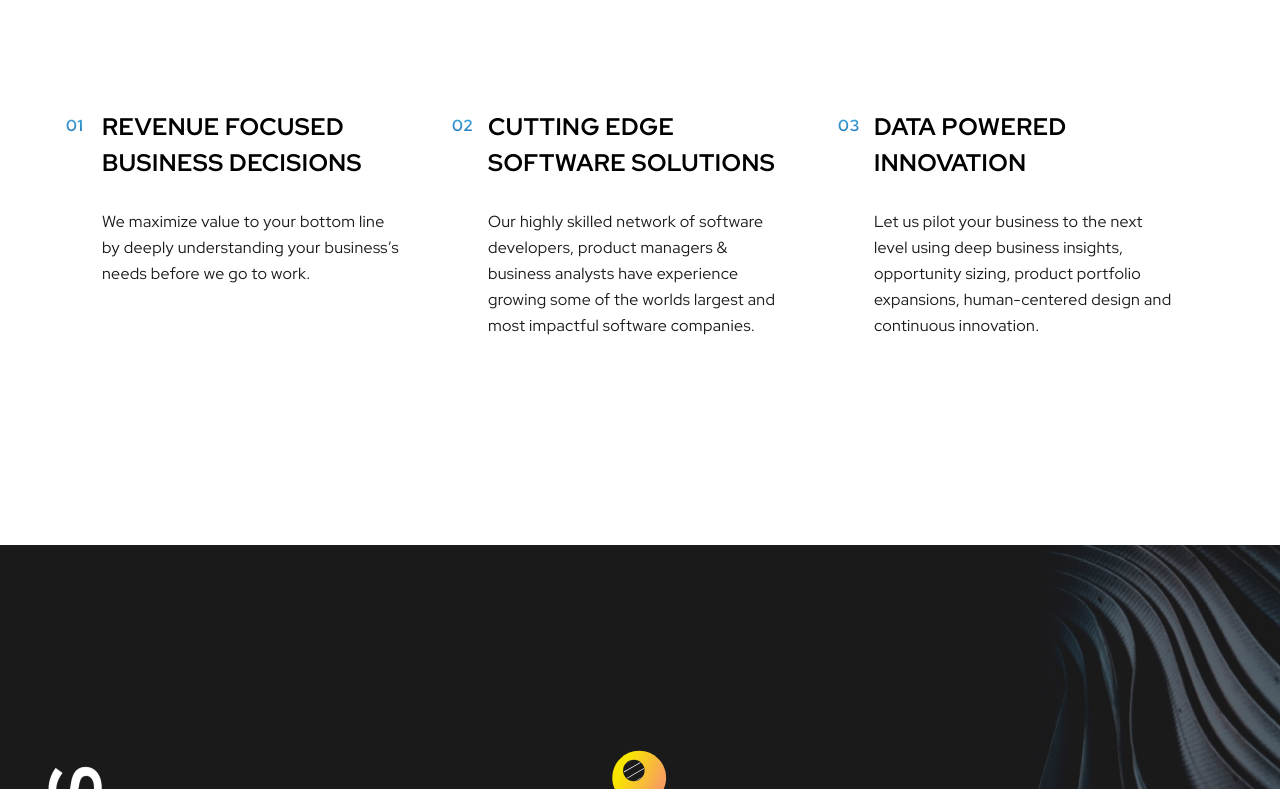
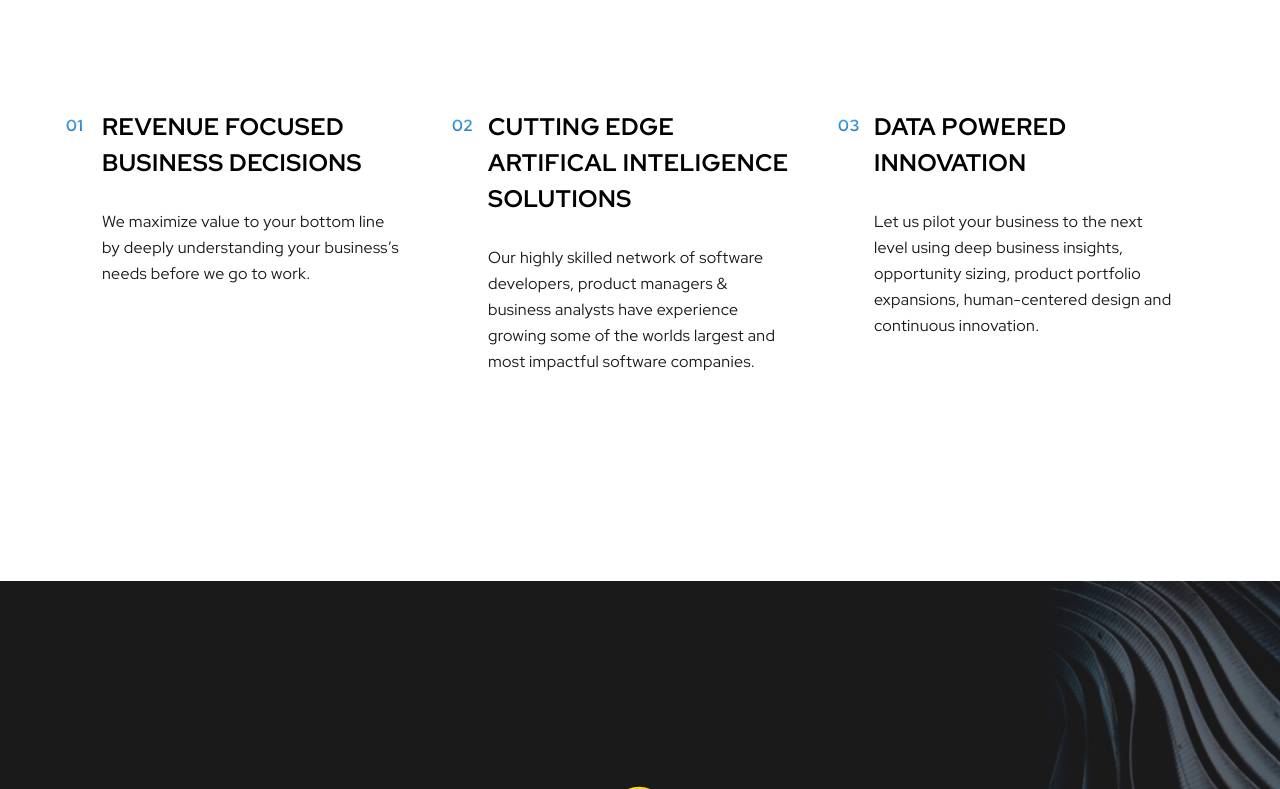
Before and after one commit to ArgineConsulting/argine-ai-, a Gatsby site: page / in a window 1280 px wide. Shown: the part 1091-1880 px from the top of the page. Built offline with nearby package versions, Linux system fonts and the light colour scheme; Gatsby itself is replaced by a stand-in of ours; what gatsby-plugin-firebase would draw is missing.

Commit message:
second test commit

```diff
--- a/src/components/Landing/AboutSection.js
+++ b/src/components/Landing/AboutSection.js
@@ -17,7 +17,7 @@ const AboutSection = () => {
       bgImage: amplify1,
     },
     {
-      title: "Cutting Edge Software Solutions",
+      title: "Cutting Edge Artifical Inteligence Solutions",
       text:
         "Our highly skilled network of software developers, product managers & business analysts have experience growing some of the worlds largest and most impactful software companies.",
       idx: "02",
```
Also changed, not shown: README.md.
